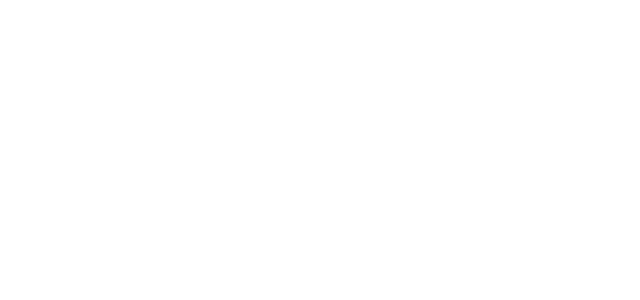
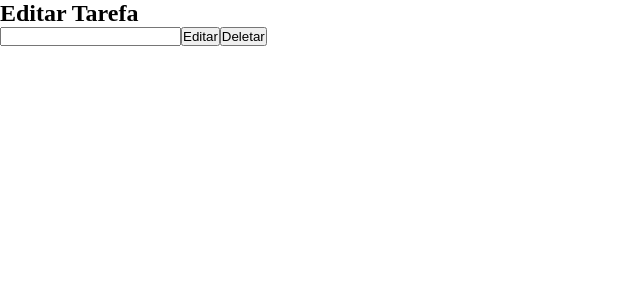
Before and after one commit to lucaskahlil/TesteOitava, a React (Create React App) app: page /edit/1 in a window 1280 px wide. Before the commit this address had no page. Shown: the top 300 px of the page, without its empty margins (0-640 px from the left). Built offline with nearby package versions, Linux system fonts and the light colour scheme.

Commit message:
fit: implement crud complete

```diff
--- a/src/components/AddTarefa/AddTarefa.tsx
+++ b/src/components/AddTarefa/AddTarefa.tsx
@@ -1,7 +1,10 @@
 import React, { FormEvent } from 'react'
+import { useNavigate } from 'react-router-dom';
 import { api } from '../../utils/api/api';
 
 export default function AddTarefa() {
+  const navigate = useNavigate()
+
   async function HandleSubmit(e: FormEvent<HTMLFormElement>) {
     e.preventDefault();
 
@@ -10,6 +13,8 @@ export default function AddTarefa() {
     };
 
     const taskData = await api.postTask(newTask);
+
+    window.location.reload();
   }
 
   return (
--- a/src/components/CardTarefa/CardTarefa.tsx
+++ b/src/components/CardTarefa/CardTarefa.tsx
@@ -1,4 +1,5 @@
 import React from "react";
+import { useNavigate, useParams } from 'react-router-dom';
 import { BtnEdit, CardItem, CheckContainer } from "./style";
 import { useState } from "react";
 import { TarefaPayload } from "../../utils/types/request";
@@ -8,6 +9,7 @@ interface CardTarefaProps {
 }
 
 export default function CardTarefa({ tarefa }: CardTarefaProps) {
+  const navigate = useNavigate()
   const [isCheck, setIsCheck] = useState<boolean>(tarefa.done);
 
   return (
@@ -20,7 +22,7 @@ export default function CardTarefa({ tarefa }: CardTarefaProps) {
         />
         <label>{tarefa.name}</label>
       </CheckContainer>
-      <BtnEdit>Editar</BtnEdit>
+      <BtnEdit onClick={() => navigate('/edit/' + tarefa.id)}>Editar</BtnEdit>
     </CardItem>
   );
 }
--- a/src/index.tsx
+++ b/src/index.tsx
@@ -14,7 +14,7 @@ root.render(
     <BrowserRouter>
       <Routes>
         <Route path='/' element={< Home />} />
-        <Route path='/edit/' element={<EditTask />} />
+        <Route path='/edit/:id' element={<EditTask />} />
       </Routes>
     </BrowserRouter>
   </React.StrictMode>
--- a/src/pages/EditTask/editTask.tsx
+++ b/src/pages/EditTask/editTask.tsx
@@ -1,7 +1,46 @@
-import React from 'react'
+import React, { FormEvent } from 'react'
+import { useNavigate, useParams } from 'react-router-dom';
+import { api } from '../../utils/api/api';
 
 export default function EditTask() {
+
+  const { id } = useParams();
+  const navigate = useNavigate()
+
+  async function HandleSubmit(e: FormEvent<HTMLFormElement>) {
+    e.preventDefault();
+
+    const editPayload = {
+      id: id ?? "",
+      name: e.currentTarget.nome.value,
+    }
+
+    const editTask = await api.patchTask(editPayload)
+
+    navigate('/')
+  }
+
+  async function handleDelete() {
+
+    const deletePayload = {
+        id: id ?? "",
+        name: "",
+        done: "",
+    };
+
+    const userData = await api.deleteTask(deletePayload);
+
+    navigate('/')
+  }
+
   return (
-    <div>task</div>
+    <div>
+      <form onSubmit={HandleSubmit}>
+        <h2>Editar Tarefa</h2>
+        <input type="text" name='nome'/>
+        <button type='submit'>Editar</button>
+        <button type='button' onClick={handleDelete}>Deletar</button>
+      </form>
+    </div>
   )
 }
--- a/src/utils/api/api.ts
+++ b/src/utils/api/api.ts
@@ -1,5 +1,5 @@
 import axios from "axios"
-import { CreateTarefa, TarefaPayload } from "../types/request";
+import { CreateTarefa, DeletePayload, EditPayload, TarefaPayload } from "../types/request";
 
 axios.defaults.baseURL = "https://api-todo-0j43.onrender.com";
 axios.defaults.headers.post["Content-Type"] = "application/json";
@@ -33,12 +33,11 @@ export const api = {
         }
     },
 
-    patchTask: async (data: TarefaPayload) => {
+    patchTask: async (data: EditPayload) => {
         try {
             const response = await axios.patch("/to-do/" + data.id, {
                 id: data.id,
                 name: data.name,
-                done: data.done
             });
             return response.data;
         } catch (error) {
@@ -46,9 +45,9 @@ export const api = {
         }
     },
 
-    deleteTask: async (id: string) => {
+    deleteTask: async (data: DeletePayload) => {
         try {
-            const response = await axios.delete("/to-do/" + id)
+            const response = await axios.delete("/to-do/" + data.id)
         } catch (error) {
             alert(error)
         }
```
Also changed, not shown: src/utils/types/request.ts (+9 -0 lines).
